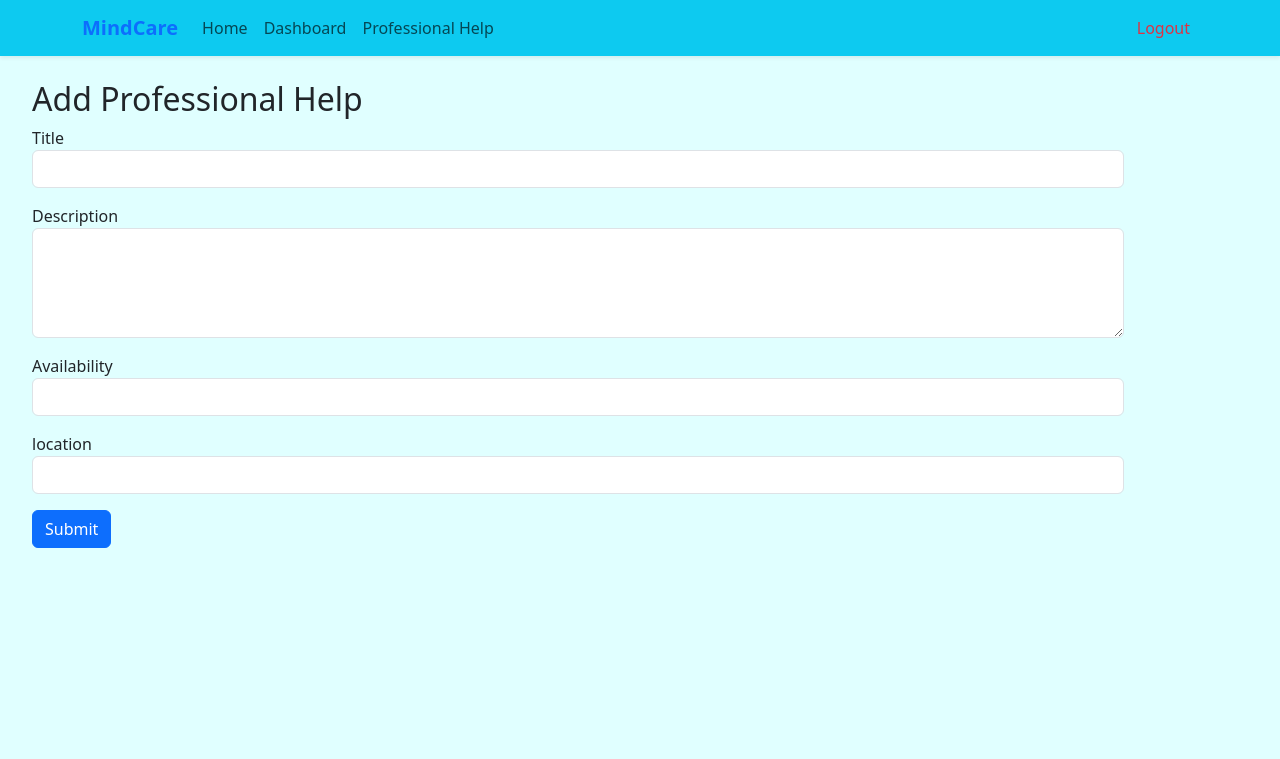
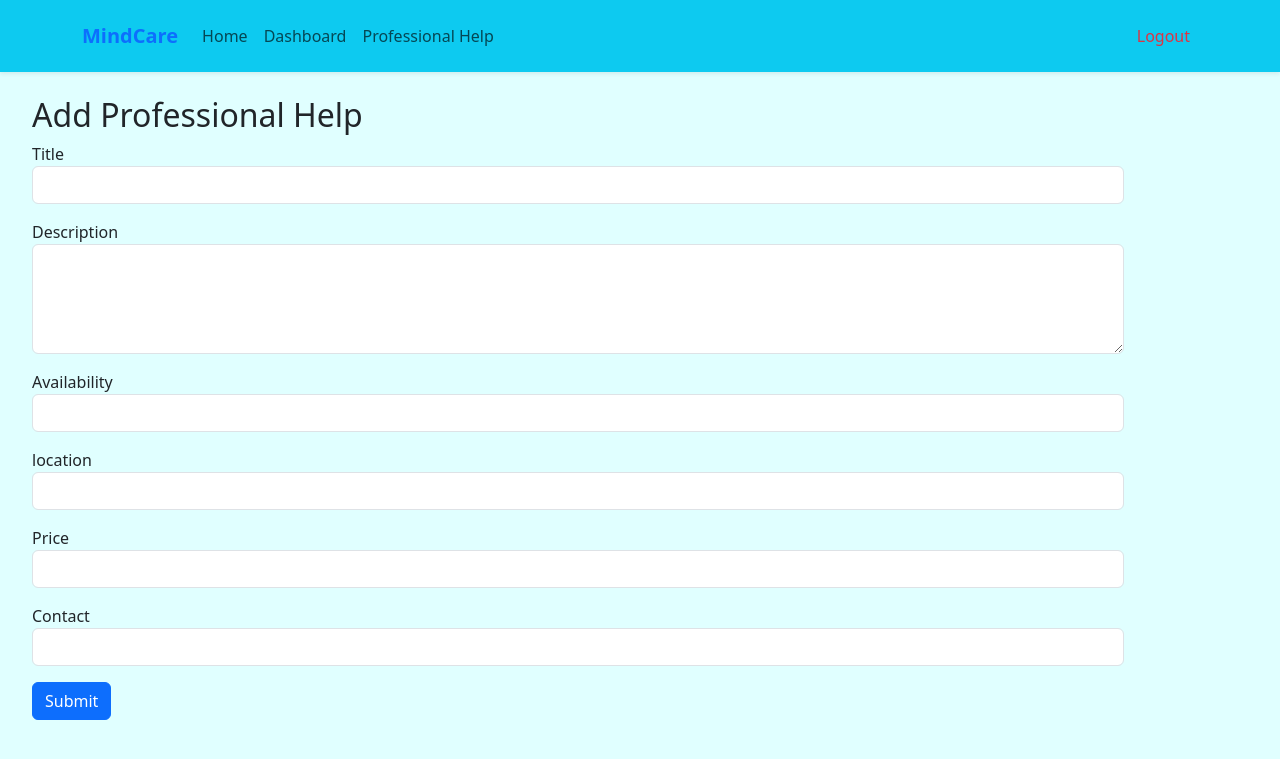
Before and after one commit to devannkanini/Mind-Care, a Django app: page /mindCare/professional-help/create/ in a window 1280 px wide. Shown: the top 759 px of the page. Run offline with Django 5.2, Linux system fonts and the light colour scheme; a user stored in the database is signed in.

Commit message:
UI enhancement

```diff
--- a/wellnessTracker/mindCare/templates/mindCare/about_us.html
+++ b/wellnessTracker/mindCare/templates/mindCare/about_us.html
@@ -13,17 +13,17 @@
 
     <div class="row text-center">
         <div class="col-md-4 mb-4">
-            <img src="{% static 'mindCare/assets/images/mission.jpg' %}" class="img-fluid rounded mb-3" alt="Mission">
+            <img src="{% static 'images/mission.svg' %}" class="img-fluid rounded mb-3" alt="Mission">
             <h3>Our Mission</h3>
             <p>To empower individuals to manage their mental wellness and access professional support easily.</p>
         </div>
         <div class="col-md-4 mb-4">
-            <img src="{% static 'mindCare/assets/images/goal.jpg' %}" class="img-fluid rounded mb-3" alt="Goal">
+            <img src="{% static 'images/goal.svg' %}" class="img-fluid rounded mb-3" alt="Goal">
             <h3>Our Goal</h3>
             <p>To create a safe, supportive space where everyone can track their mental health, reflect, and seek help when needed.</p>
         </div>
         <div class="col-md-4 mb-4">
-            <img src="{% static 'mindCare/assets/images/vision.jpg' %}" class="img-fluid rounded mb-3" alt="Vision">
+            <img src="{% static 'images/vision.svg' %}" class="img-fluid rounded mb-3" alt="Vision">
             <h3>Our Vision</h3>
             <p>To be the most trusted mental health companion for individuals everywhere, helping them track, reflect, and grow.</p>
         </div>
--- a/wellnessTracker/mindCare/templates/mindCare/create_help.html
+++ b/wellnessTracker/mindCare/templates/mindCare/create_help.html
@@ -21,10 +21,19 @@
             <label>Availability</label>
             <input type="text" name="availability" class="form-control" required>
         </div>
-             <div class="mb-3">
+       <div class="mb-3">
             <label>location</label>
-            <input type="text" name="title" class="form-control" required>
+            <input type="text" name="location" class="form-control" required>
         </div>
+       <div class="mb-3">
+            <label>Price</label>
+            <input type="text" name="price" class="form-control" required>
+        </div>
+        <div class="mb-3">
+            <label>Contact</label>
+            <input type="text" name="contact" class="form-control" required>
+        </div>
+
 
 
         <button type="submit" class="btn btn-primary">Submit</button>
--- a/wellnessTracker/mindCare/templates/mindCare/dashboard.html
+++ b/wellnessTracker/mindCare/templates/mindCare/dashboard.html
@@ -6,7 +6,7 @@
 <div class="container mt-4">
 
     <!-- Greeting -->
-    <h3 class="fw-bold text-primary">Hi {{ request.user.username }} 👋</h3>
+    <h3 class="fw-bold text-primary">Hi {{ request.user.username }} </h3>
     <p class="text-muted">How are you feeling today?</p>
 
     <!-- Quick Action Buttons -->
--- a/wellnessTracker/mindCare/templates/mindCare/help_list.html
+++ b/wellnessTracker/mindCare/templates/mindCare/help_list.html
@@ -1,4 +1,7 @@
 {% extends "main.html" %}
+{% block content %}
+{{professionals}}
+
 {% for professional in professionals %}
 <div class="card m-2 p-3 border">
     <h3>{{ professional.title }}</h3>
@@ -13,3 +16,4 @@
 {% empty %}
 <p>No professional help added yet.</p>
 {% endfor %}
+{% endblock %}
--- a/wellnessTracker/mindCare/templates/mindCare/home.html
+++ b/wellnessTracker/mindCare/templates/mindCare/home.html
@@ -7,6 +7,19 @@
 <link rel="stylesheet" type="text/css" href="{% static 'mindCare/assets/style.css' %}">
 <!-- Hero Section -->
 <section class="hero text-center p-5">
+  <div class="hero-section d-flex flex-column justify-content-center align-items-center text-center"
+     style="background-image: url('{% static 'images/hero image.jpg' %}');
+            background-size: cover;
+            background-position: center;
+            background-repeat: no-repeat;
+            height: 100vh;
+            position: relative;">
+
+    <!-- Overlay -->
+    <div style="position: absolute; top: 0; left: 0; right: 0; bottom: 0;
+                background-color: rgba(0,0,0,0.4); z-index: 0;"></div>
+  <div style="position: relative; z-index: 1; color: white;">
+
   <h1>Welcome to MindCare</h1>
   <p>Your mind deserves a gentle place to land.
     At MindCare, we guide you through healing,growth, and emotional clarity- one step at a time.
@@ -15,6 +28,7 @@
   <a href="{% url 'mindCare:get_started' %}" class="btn btn-primary me-2">Get Started</a>
   <a href="{% url 'mindCare:about_us' %}" class="btn btn-outline-dark m-2">About Us</a>
 </section>
+</div>
 
 <!-- Features Section -->
 <section class="features d-flex justify-content-center mt-5">
--- a/wellnessTracker/mindCare/templates/mindCare/professional_help.html
+++ b/wellnessTracker/mindCare/templates/mindCare/professional_help.html
@@ -10,7 +10,7 @@
             <div class="col-md-4 mb-4">
                 <div class="card shadow-sm border-0 p-3">
                     <h5>{{ pro.name }}</h5>
-                    <p><strong>Specialty:</strong> {{ pro.specialty }}</p>
+                    <p><strong>Title:</strong> {{ pro.title }}</p>
                     <p><strong>Contact:</strong> {{ pro.contact }}</p>
                     <p><strong>Location:</strong> {{ pro.location }}</p>
                     <p><strong>Availability:</strong> {{ pro.availability }}</p>
--- a/wellnessTracker/mindCare/templates/navbar.html
+++ b/wellnessTracker/mindCare/templates/navbar.html
@@ -1,10 +1,10 @@
-<nav class="navbar navbar-expand-lg navbar-light bg-info shadow-sm">
+<nav class="navbar navbar-expand-lg navbar-light bg-info shadow-sm py-3">
   <div class="container">
 
     <a class="navbar-brand fw-bold text-primary" href="{% url 'mindCare:home' %}">
       MindCare
     </a>
-     <link rel="shortcut icon" href="wellnessTracker\templates\assests\svg\logo.svg" type="image/x-icon" />
+     <link rel="shortcut icon" href="images/logo.svg" type="image/x-icon" />
 
     <button class="navbar-toggler" type="button" data-bs-toggle="collapse"
             data-bs-target="#navbarSupportedContent" aria-controls="navbarSupportedContent"
--- a/wellnessTracker/mindCare/urls.py
+++ b/wellnessTracker/mindCare/urls.py
@@ -16,7 +16,7 @@ urlpatterns = [
     path('professional-help/update/<int:id>/', views.update_help, name='update_help'),
     path('professional-help/delete/<int:id>/', views.delete_help, name='delete_help'),
 
-    path('create-issue/', views.create_issue, name='create_issue'),
+    # path('create-issue/', views.create_issue, name='create_issue'),
     path('issue/', views.fetch_issues, name='fetch_issues'),
     path('request-help/', views.requestHelp, name='request_help'),
     path('mpesaPayment/', views.mpesaPayment, name='mpesaPayment'),
--- a/wellnessTracker/mindCare/views.py
+++ b/wellnessTracker/mindCare/views.py
@@ -15,6 +15,7 @@ from .forms import IssueForm, HelpRequestForm, ProfessionalHelpForm
 from .models import Issue, RequestHelp, ProfessionalHelp
 from .models import MoodLog, RequestHelp, JournalEntry
 from .models import MoodLog, JournalEntry
+from .models import ProfessionalHelp
 
 
 
@@ -202,18 +203,22 @@ def registerUser(request):
 
 @login_required
 def help_list(request):
+    print(ProfessionalHelp)
     professionals = ProfessionalHelp.objects.all()
-    return render(request, 'mindCare/help_list.html', {'professionals': professionals})
+    return render(request, 'mindCare/professional_help.html', {'professionals': professionals})
+
+@login_required
 @login_required
 def create_help(request):
-    form =ProfessionalHelpForm ()
     if request.method == "POST":
-        form =ProfessionalHelpForm(request.POST)  # gets the data from what the user has input
+        form = ProfessionalHelpForm(request.POST)
         if form.is_valid():
             form.save()
-            return redirect('mindCare:help_list')
-    context = {"form": form}
-    return render(request, 'mindCare/create_help.html')
+            return redirect('mindCare:help_list')  # use the URL name, not the path
+    else:
+        form = ProfessionalHelpForm()
+
+    return render(request, 'mindCare/create_help.html', {'form': form})
 
 @login_required
 def update_help(request, id):
```
Also changed, not shown: wellnessTracker/db.sqlite3, wellnessTracker/mindCare/static/images/goal.svg (added), wellnessTracker/mindCare/static/images/hero image.jpg (added), wellnessTracker/mindCare/static/images/mission.svg (added), wellnessTracker/mindCare/static/images/vision.svg (added).
